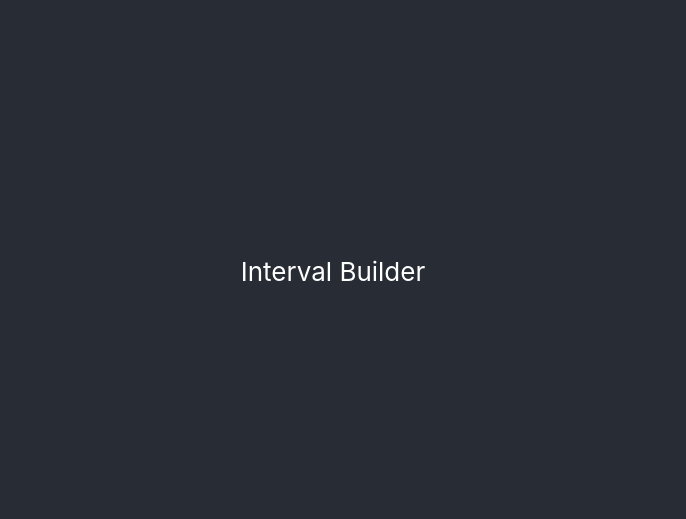
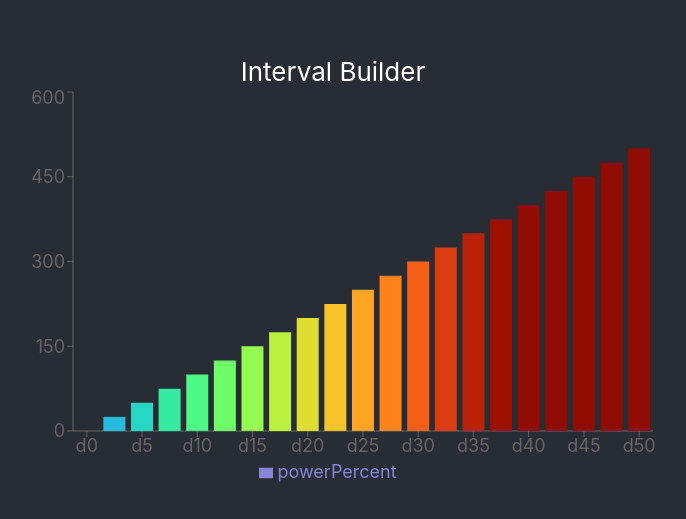
Before and after one commit to rbridges12/interval-builder, a React (Create React App) app: page / in a window 1280 px wide. Shown: the part 129-648 px from the top of the page, without its empty margins (307-993 px from the left). Built offline with nearby package versions, Linux system fonts and the light colour scheme.

Commit message:
reorganized file structure, fixed example graph, and added better color spectrum

```diff
--- a/package.json
+++ b/package.json
@@ -6,6 +6,8 @@
     "@testing-library/jest-dom": "^5.14.1",
     "@testing-library/react": "^11.2.7",
     "@testing-library/user-event": "^12.8.3",
+    "d3-scale": "^4.0.2",
+    "d3-scale-chromatic": "^3.0.0",
     "react": "^17.0.2",
     "react-dom": "^17.0.2",
     "react-scripts": "4.0.3",
--- a/src/App.js
+++ /dev/null
@@ -1,41 +0,0 @@
-import './App.css';
-import { BarChart, Bar, XAxis, YAxis, Tooltip, Legend, ResponsiveContainer } from 'recharts';
-
-
-function App() {
-  const data = [];
-  for (let i = 0; i < 20; i++) {
-    data.push({
-      "name": "d" + (i),
-      "% FTP": 10 * i
-    });
-  }
-
-  return (
-    <div className="App">
-      <header className="App-header">
-        Interval Builder
-        <ResponsiveContainer width="100%" height="100%">
-          <BarChart
-            data={data}
-            width={500}
-            height={250}
-            margin={{
-              top: 5,
-              right: 30,
-              left: 30,
-              bottom: 5
-            }}>
-            <XAxis dataKey="name" />
-            <YAxis />
-            <Tooltip />
-            <Legend />
-            <Bar dataKey="% FTP" fill="#8884d8" />
-          </BarChart>
-        </ResponsiveContainer>
-      </header>
-    </div>
-  );
-}
-
-export default App;
--- /dev/null
+++ b/src/components/App.js
@@ -0,0 +1,16 @@
+import './App.css';
+import Chart from './Chart';
+
+function App() {
+
+  return (
+    <div className="App">
+      <header className="App-header">
+        Interval Builder
+        <Chart />
+      </header>
+    </div>
+  );
+}
+
+export default App;
--- /dev/null
+++ b/src/components/Chart.css
@@ -0,0 +1,3 @@
+.Chart {
+  font-size: calc(10px + 1vmin);
+}
--- /dev/null
+++ b/src/components/Chart.js
@@ -0,0 +1,51 @@
+import './Chart.css';
+import { BarChart, Bar, Cell, XAxis, YAxis, Tooltip, Legend, ResponsiveContainer } from 'recharts';
+import { interpolateTurbo } from 'd3-scale-chromatic';
+
+function getColor(powerPercent) {
+    let scaledPower = 0.2 + (powerPercent / 500);
+    return interpolateTurbo(scaledPower);
+}
+
+function Chart() {
+
+    const data = [];
+    for (let i = 0; i <= 50; i += 2.5) {
+        data.push({
+            "name": "d" + (i),
+            "powerPercent": 10 * i
+        });
+    }
+
+    return (
+        // <ResponsiveContainer width="100%" height="100%">
+        <div className="Chart">
+            <ResponsiveContainer width={700} height={400}>
+                <BarChart
+                    data={data}
+                    margin={{
+                        top: 5,
+                        right: 30,
+                        left: 30,
+                        bottom: 5
+                    }}>
+                    <XAxis dataKey="name" />
+                    <YAxis />
+                    <Tooltip />
+                    <Legend />
+                    <Bar
+                        dataKey="powerPercent"
+                        fill="#8884d8" >
+                        {data.map((entry, index) => (
+                            <Cell key={`cell-${index}`}
+                                fill={getColor(entry.powerPercent)} />
+                        ))}
+                    </Bar>
+                </BarChart>
+            </ResponsiveContainer>
+        </div>
+
+    );
+}
+
+export default Chart;
--- a/src/index.js
+++ b/src/index.js
@@ -1,8 +1,7 @@
 import React from 'react';
 import ReactDOM from 'react-dom';
 import './index.css';
-import App from './App';
-import reportWebVitals from './reportWebVitals';
+import App from './components/App';
 
 ReactDOM.render(
   <React.StrictMode>
@@ -10,8 +9,3 @@ ReactDOM.render(
   </React.StrictMode>,
   document.getElementById('root')
 );
-
-// If you want to start measuring performance in your app, pass a function
-// to log results (for example: reportWebVitals(console.log))
-// or send to an analytics endpoint. Learn more: https://bit.ly/CRA-vitals
-reportWebVitals();
```
Also changed, not shown: src/components/App.css (renamed from src/App.css), 1 other file (tests, documents, lock files or other folders).
